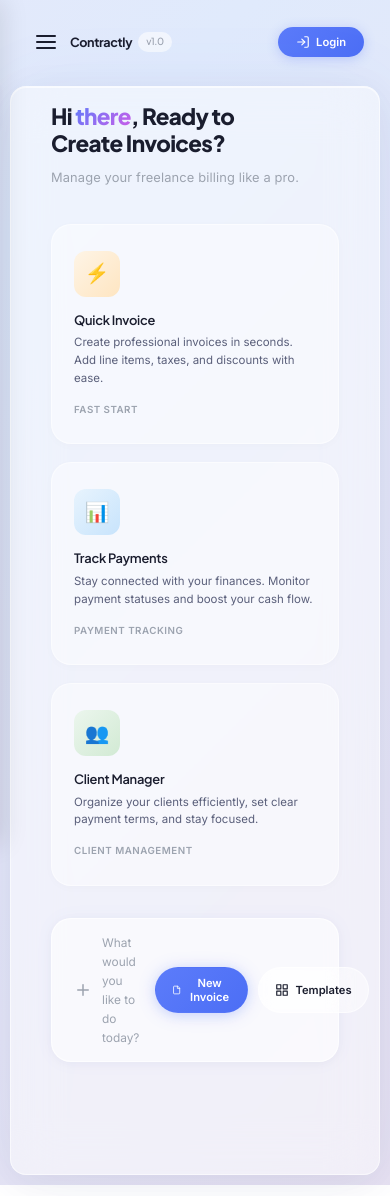
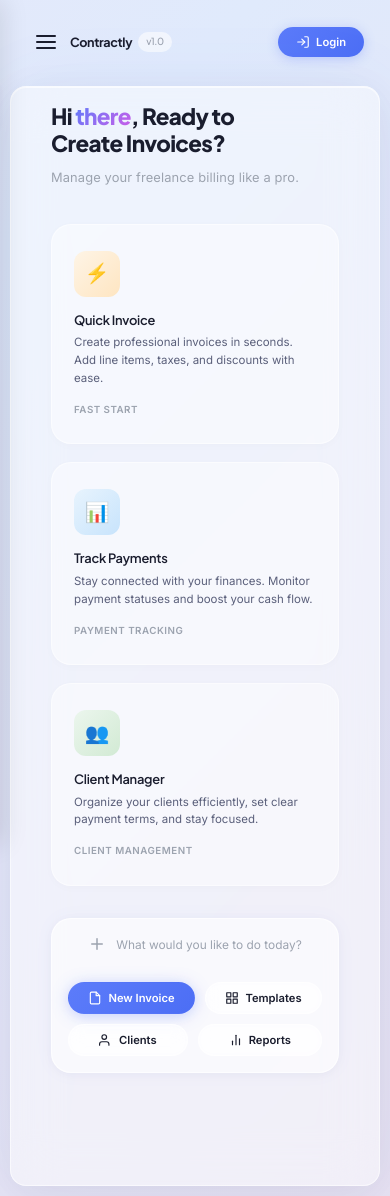
Before and after one commit to Moeez34/contractly, a React (Vite) app: page / in a window 390 px wide. Built offline with nearby package versions, Linux system fonts and the light colour scheme.

Commit message:
Fix dashboard action buttons overflow on mobile

```diff
--- a/src/pages/Dashboard.css
+++ b/src/pages/Dashboard.css
@@ -477,4 +477,25 @@
     .dashboard-mascot {
         display: none;
     }
+
+    .dashboard-actions {
+        flex-direction: column;
+        align-items: stretch;
+        padding: 16px;
+    }
+
+    .dashboard-actions-hint {
+        margin-bottom: 12px;
+        justify-content: center;
+    }
+
+    .action-buttons {
+        flex-wrap: wrap;
+        justify-content: center;
+    }
+
+    .action-btn {
+        flex: 1 1 auto;
+        justify-content: center;
+    }
 }
```
